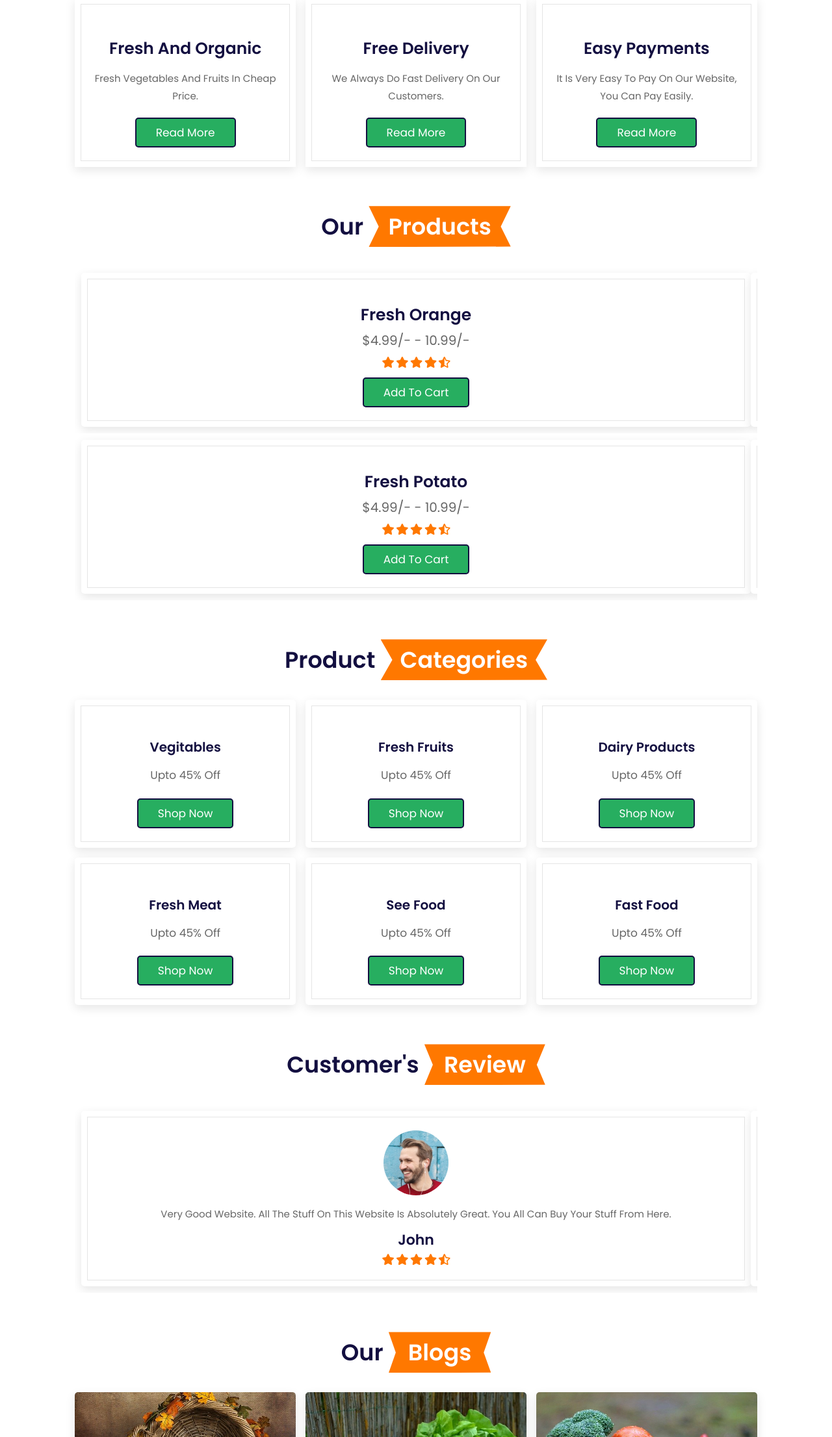
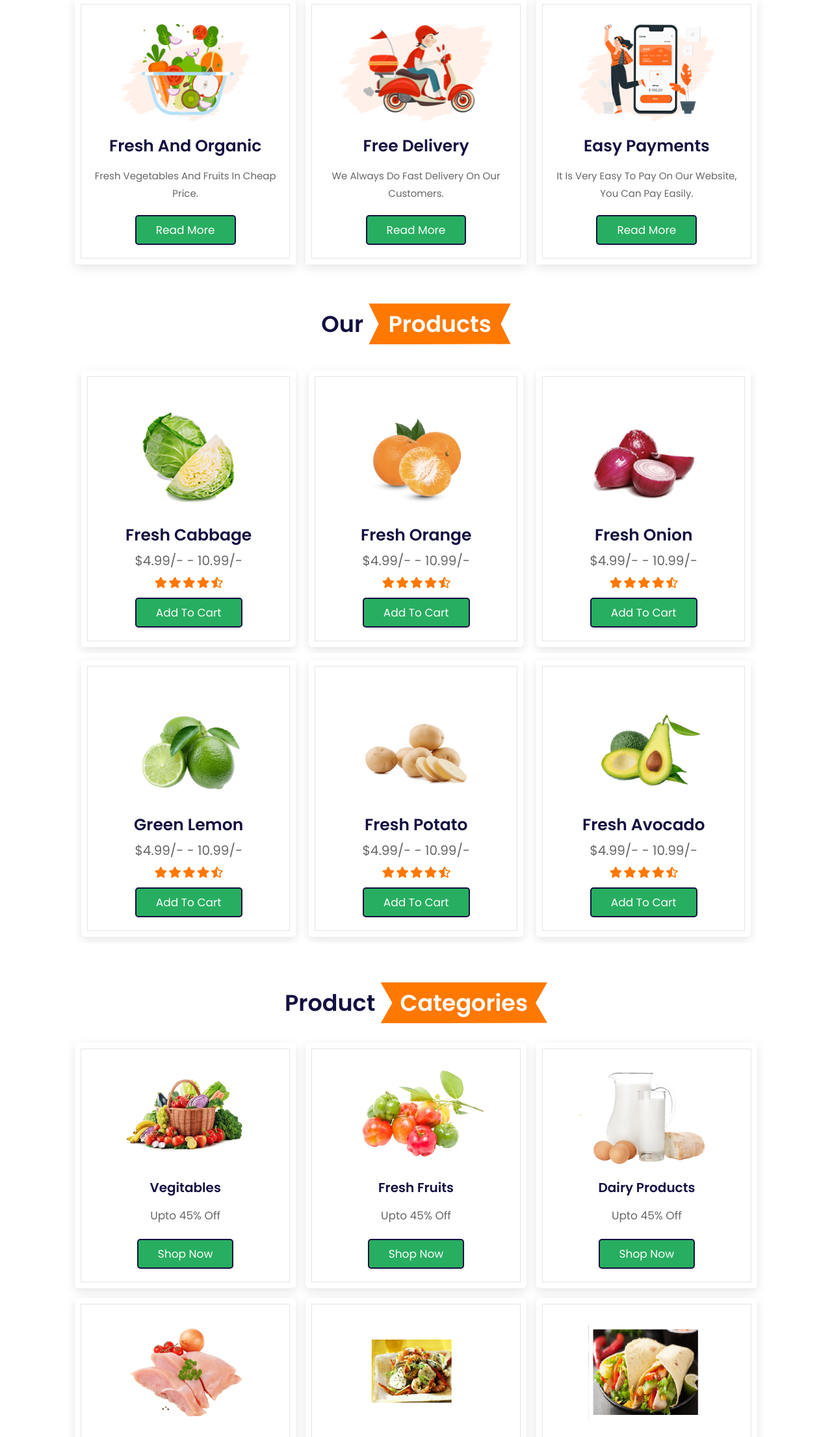
Before and after one commit to Mrpantji/giggels-goods, a plain HTML site: page index.html in a window 1280 px wide. Shown: the part 588-2800 px from the top of the page at 65% size. Drawn offline with nearby package versions, Linux system fonts and the light colour scheme; files that its build step writes are made by us from their sources; files whose address does not match are found by name.

Commit message:
Update index.html

```diff
--- a/index.html
+++ b/index.html
@@ -10,7 +10,7 @@
 
     <link rel="stylesheet" href="https://cdnjs.cloudflare.com/ajax/libs/font-awesome/5.15.4/css/all.min.css">
 
-    <link rel="stylesheet" href="css/style.css">
+    <link rel="stylesheet" href="style.css">
 
 </head>
 <body>
@@ -48,7 +48,7 @@
     <div class="shopping-cart">
         <div class="box">
             <i class="fas fa-trash"></i>
-            <img src="image/cart-img-1.png" alt="">
+            <img src="cart-img-1.png" alt="">
             <div class="content">
                 <h3>watermelon</h3>
                 <span class="price">$4.99/-</span>
@@ -57,7 +57,7 @@
         </div>
         <div class="box">
             <i class="fas fa-trash"></i>
-            <img src="image/cart-img-2.png" alt="">
+            <img src="cart-img-2.png" alt="">
             <div class="content">
                 <h3>onion</h3>
                 <span class="price">$4.99/-</span>
@@ -66,7 +66,7 @@
         </div>
         <div class="box">
             <i class="fas fa-trash"></i>
-            <img src="image/cart-img-3.png" alt="">
+            <img src="cart-img-3.png" alt="">
             <div class="content">
                 <h3>chicken</h3>
                 <span class="price">$4.99/-</span>
@@ -104,21 +104,21 @@
     <div class="box-container">
 
         <div class="box">
-            <img src="image/feature-img-1.png" alt="">
+            <img src="feature-img-1.png" alt="">
             <h3>fresh and organic</h3>
             <p>Fresh vegetables and fruits in cheap price.</p>
             <a href="#" class="btn">read more</a>
         </div>
 
         <div class="box">
-            <img src="image/feature-img-2.png" alt="">
+            <img src="feature-img-2.png" alt="">
             <h3>free delivery</h3>
             <p>We always do fast delivery on our customers.</p>
             <a href="#" class="btn">read more</a>
         </div>
 
         <div class="box">
-            <img src="image/feature-img-3.png" alt="">
+            <img src="feature-img-3.png" alt="">
             <h3>easy payments</h3>
             <p>It is very easy to pay on our website, you can pay easily.</p>
             <a href="#" class="btn">read more</a>
@@ -137,7 +137,7 @@
         <div class="swiper-wrapper">
 
             <div class="swiper-slide box">
-                <img src="image/product-1.png" alt="">
+                <img src="product-1.png" alt="">
                 <h3>fresh orange</h3>
                 <div class="price"> $4.99/- - 10.99/- </div>
                 <div class="stars">
@@ -151,7 +151,7 @@
             </div>
 
             <div class="swiper-slide box">
-                <img src="image/product-2.png" alt="">
+                <img src="product-2.png" alt="">
                 <h3>fresh onion</h3>
                 <div class="price"> $4.99/- - 10.99/- </div>
                 <div class="stars">
@@ -165,7 +165,7 @@
             </div>
 
             <div class="swiper-slide box">
-                <img src="image/product-3.png" alt="">
+                <img src="product-3.png" alt="">
                 <h3>fresh meat</h3>
                 <div class="price"> $4.99/- - 10.99/- </div>
                 <div class="stars">
@@ -179,7 +179,7 @@
             </div>
 
             <div class="swiper-slide box">
-                <img src="image/product-4.png" alt="">
+                <img src="product-4.png" alt="">
                 <h3>fresh cabbage</h3>
                 <div class="price"> $4.99/- - 10.99/- </div>
                 <div class="stars">
@@ -201,7 +201,7 @@
         <div class="swiper-wrapper">
 
             <div class="swiper-slide box">
-                <img src="image/product-5.png" alt="">
+                <img src="product-5.png" alt="">
                 <h3>fresh potato</h3>
                 <div class="price"> $4.99/- - 10.99/- </div>
                 <div class="stars">
@@ -215,7 +215,7 @@
             </div>
 
             <div class="swiper-slide box">
-                <img src="image/product-6.png" alt="">
+                <img src="product-6.png" alt="">
                 <h3>fresh avocado</h3>
                 <div class="price"> $4.99/- - 10.99/- </div>
                 <div class="stars">
@@ -229,7 +229,7 @@
             </div>
 
             <div class="swiper-slide box">
-                <img src="image/product-7.png" alt="">
+                <img src="product-7.png" alt="">
                 <h3>fresh carrot</h3>
                 <div class="price"> $4.99/- - 10.99/- </div>
                 <div class="stars">
@@ -243,7 +243,7 @@
             </div>
 
             <div class="swiper-slide box">
-                <img src="image/product-8.png" alt="">
+                <img src="product-8.png" alt="">
                 <h3>green lemon</h3>
                 <div class="price"> $4.99/- - 10.99/- </div>
                 <div class="stars">
@@ -270,42 +270,42 @@
     <div class="box-container">
 
         <div class="box">
-            <img src="image/cat-1.png" alt="">
+            <img src="cat-1.png" alt="">
             <h3>vegitables</h3>
             <p>upto 45% off</p>
             <a href="#" class="btn">shop now</a>
         </div>
 
         <div class="box">
-            <img src="image/cat-2.png" alt="">
+            <img src="cat-2.png" alt="">
             <h3>fresh fruits</h3>
             <p>upto 45% off</p>
             <a href="#" class="btn">shop now</a>
         </div>
 
         <div class="box">
-            <img src="image/cat-3.png" alt="">
+            <img src="cat-3.png" alt="">
             <h3>dairy products</h3>
             <p>upto 45% off</p>
             <a href="#" class="btn">shop now</a>
         </div>
 
         <div class="box">
-            <img src="image/cat-4.png" alt="">
+            <img src="cat-4.png" alt="">
             <h3>fresh meat</h3>
             <p>upto 45% off</p>
             <a href="#" class="btn">shop now</a>
         </div>
 
         <div class="box">
-            <img src="image/product-9.png" alt="">
+            <img src="product-9.png" alt="">
             <h3>see food</h3>
             <p>upto 45% off</p>
             <a href="#" class="btn">shop now</a>
         </div>
 
         <div class="box">
-            <img src="image/product-10.jpg" alt="">
+            <img src="product-10.jpg" alt="">
             <h3>Fast Food</h3>
             <p>upto 45% off</p>
             <a href="#" class="btn">shop now</a>
@@ -477,7 +477,7 @@
 
 <script src="https://unpkg.com/swiper@7/swiper-bundle.min.js"></script>
 
-<script src="js/script.js"></script>
+<script src="script.js"></script>
 
 </body>
 </html>
```
